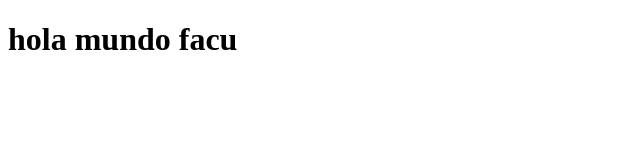
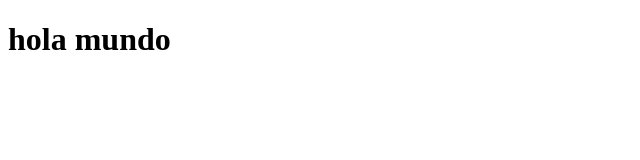
Before and after one commit to FacundoTintilay/arquitecturaYdise-oDeInterfaz, a plain HTML site: page index.html in a window 1280 px wide. Shown: the whole page, without its empty margins (0-640 px from the left). Drawn offline with Linux system fonts and the light colour scheme.

Commit message:
hola mundo

```diff
--- a/index.html
+++ b/index.html
@@ -7,6 +7,6 @@
     <title>Document</title>
 </head>
 <body>
-    <h1>hola mundo facu</h1>
+    <h1>hola mundo</h1>
 </body>
 </html>
```
